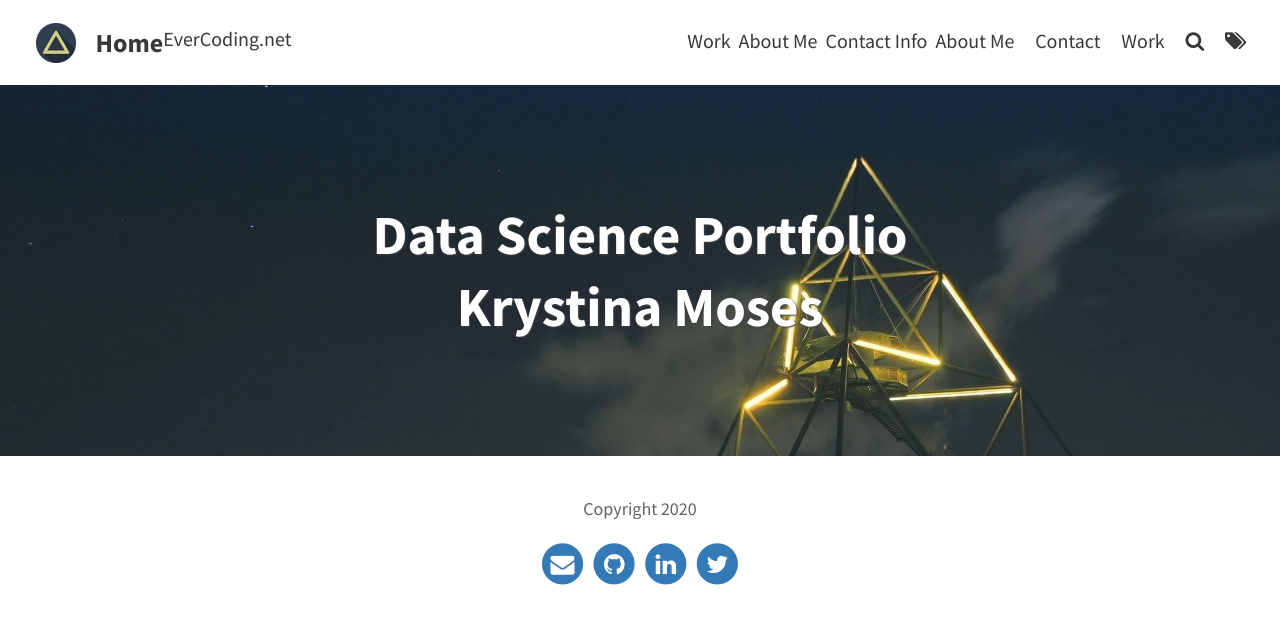
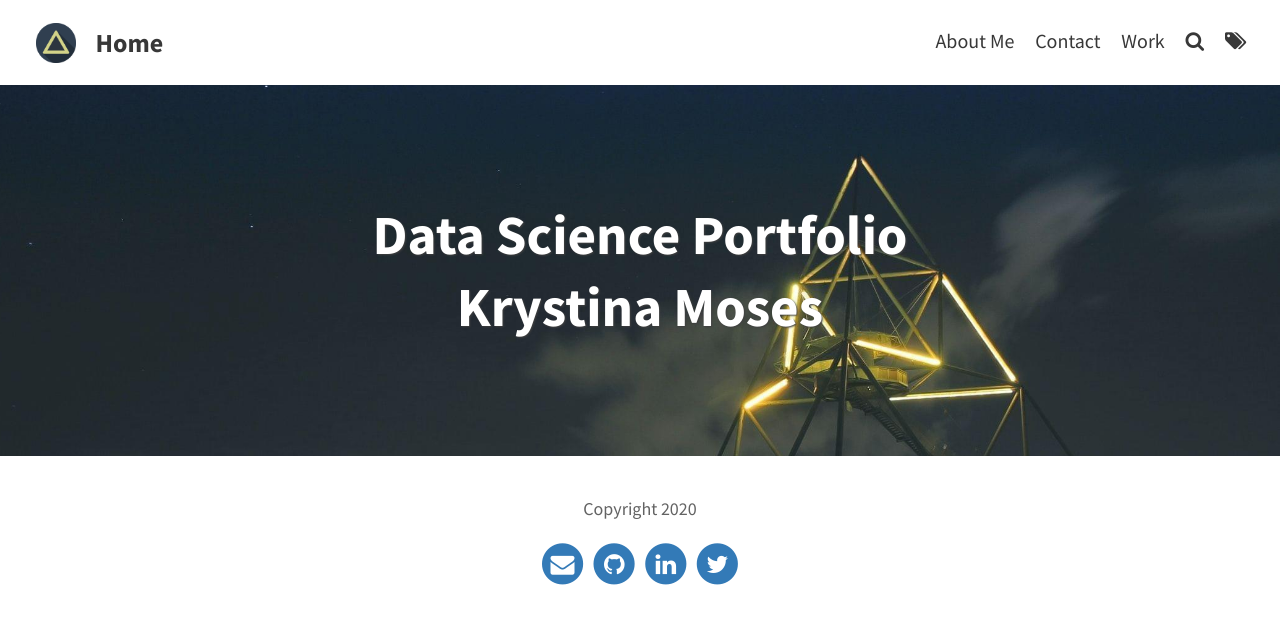
Before and after one commit to knmoses/knmoses.github.io, a Jekyll site: the page built from index.html, in a window 1280 px wide. Shown: the top 624 px of the page. Built offline with Jekyll 4.4.1, drawn with Linux system fonts in a browser that asks for light colours; the list of posts is cut into pages by our own code.

Commit message:
Update navbar.html

```diff
--- a/_includes/navbar.html
+++ b/_includes/navbar.html
@@ -20,14 +20,7 @@
     <a aria-label="pull" id="pull" class="toggle" href="#">
     <i class="fa fa-bars fa-lg"></i>
     </a>
-	<div class="navbar" id="page-top">
-      	<div class="navbar-inner">
-        <div class="container">
-          <a class="brand" href="/">EverCoding.net</a>
-          <ul class="nav">
-        <li><a href="/portfolio.html">Work</a></li>
-        <li><a href="/about.html">About Me</a></li>
-        <li><a href="/contact.html">Contact Info</a></li>
+
     <!-- Menu -->
     <ul class="hide">
         {% assign name_page = "" %}
```
